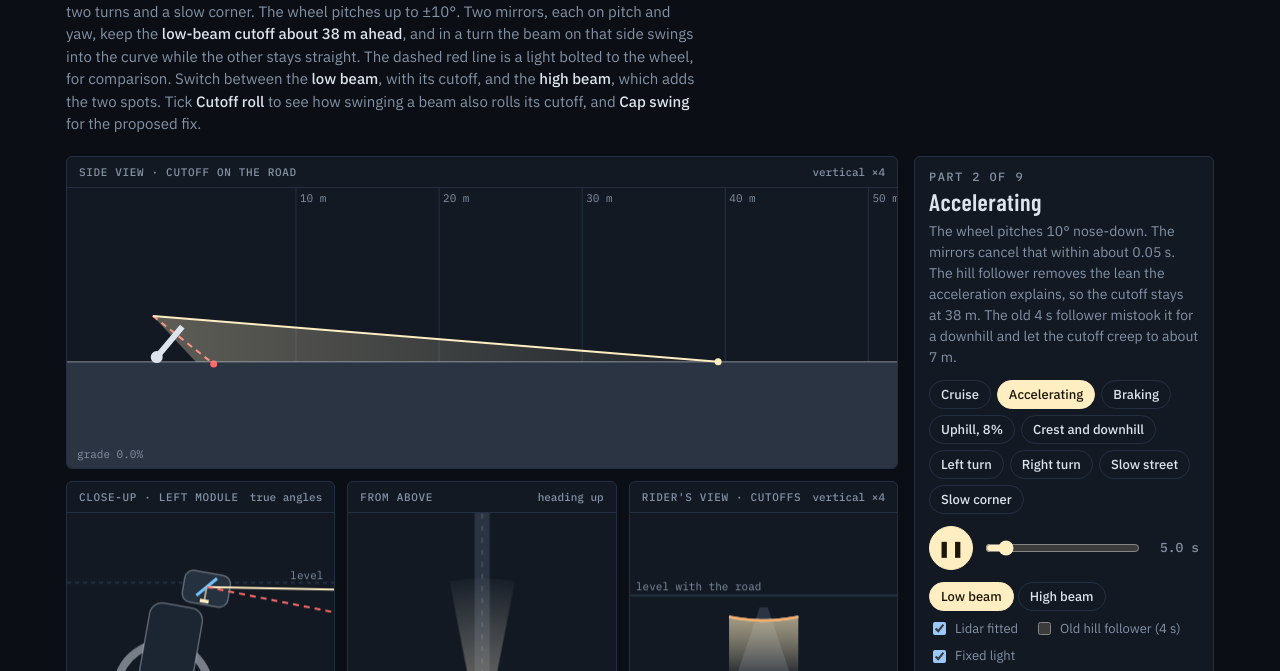
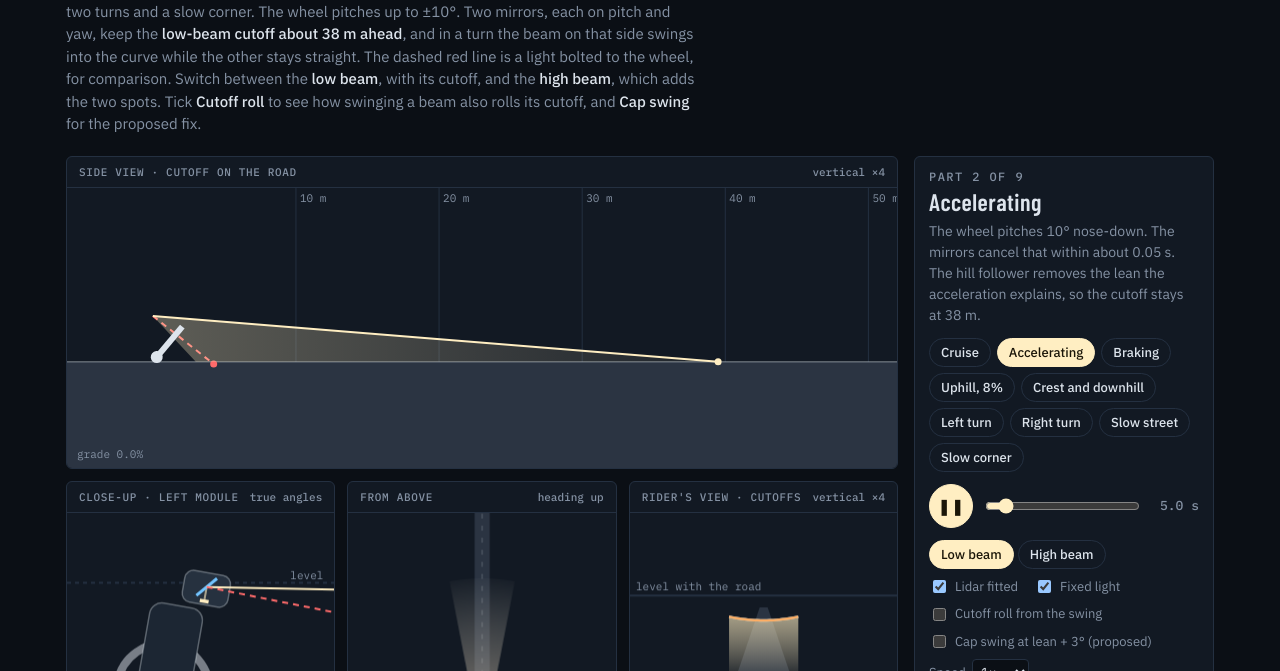
Before and after one commit to nijaba/euc-stabilized-headlight, a plain HTML site: page docs/v4-ride-demo.html in a window 1280 px wide. Shown: the part 122-793 px from the top of the page. Drawn offline with nearby package versions, Linux system fonts and the light colour scheme.

Commit message:
Ride demo: remove the old hill follower comparison
The 4 s follower was superseded on 2026-11-21. The checkbox, its code
path and the chapter text comparing against it are gone; the demo runs
only the adopted follower (firmware-spec §2).

Co-Authored-By: Claude Opus 5.5 <noreply@anthropic.com>

```diff
--- a/docs/v4-ride-demo.html
+++ b/docs/v4-ride-demo.html
@@ -131,7 +131,6 @@ select { font: 13px var(--f-body); background: var(--bg); color: var(--fg); bord
         <div class="opts">
           <span class="seg" role="group" aria-label="Beam mode"><button class="chip" id="modeLow" aria-pressed="true">Low beam</button><button class="chip" id="modeHigh" aria-pressed="false">High beam</button></span>
           <label><input type="checkbox" id="optLidar" checked> Lidar fitted</label>
-          <label><input type="checkbox" id="optHill"> Old hill follower (4 s)</label>
           <label><input type="checkbox" id="optFixed" checked> Fixed light</label>
           <label><input type="checkbox" id="optRoll"> Cutoff roll from the swing</label>
           <label><input type="checkbox" id="optCap"> Cap swing at lean + 3° (proposed)</label>
@@ -151,7 +150,7 @@ select { font: 13px var(--f-body); background: var(--bg); color: var(--fg); bord
       <ul>
         <li>Pitch follows firmware-spec §2: the mirror moves by <code>−err/2 + aim_down/2</code>, clamped to ±7.5°.</li>
         <li>With the lidar fitted, the road estimate blends 70% toward the slope it measures over the next 12 m, and ignores anything steeper than +12% (§8).</li>
-        <li><b>Hill follower</b> (firmware-spec §2, adopted 2026-11-21) removes the pitch the measured acceleration explains, then follows the road with a 0.3 s time constant, so a grade change settles in under 1 s. It freezes for 0.3 s after anything harder than 1 m/s². Tick “Old hill follower” to compare with the earlier 4 s version.</li>
+        <li><b>Hill follower</b> (firmware-spec §2, adopted 2026-11-21) removes the pitch the measured acceleration explains, then follows the road with a 0.3 s time constant, so a grade change settles in under 1 s. It freezes for 0.3 s after anything harder than 1 m/s².</li>
         <li>The wheel pitches up to ±10° when accelerating or braking (the balance angle for 1.7 m/s²). The servo moves the mirror at about 150°/s.</li>
         <li><b>Beam modes</b> (firmware-spec §7: click toggles low and high, hold flashes high). Low beam: the two FILIPPA optics, cutoff 1.2° down. High beam: adds the two spots, about 10° wide, which have no cutoff and reach about 160 m to 1 lux; for use without oncoming traffic. Each spot shares its module's mirror, so it levels and swings with that module's low beam. <b>Speed-based width</b> (firmware-spec §12, proposed): in high beam the two mirrors swing the spots apart by up to 5° each at 15 km/h or slower, narrowing to straight ahead at 40 km/h, so the high beam is about 20° wide when slow; the low beams spread with them.</li>
         <li>Head 0.8 m above the road, cutoff 1.2° down, so it meets a flat road about 38 m ahead.</li>
@@ -184,7 +183,7 @@ select { font: 13px var(--f-body); background: var(--bg); color: var(--fg); bord
 <script>
 (() => {
   const DT = 1 / 200, T_PLAY = 52, T_SIM = 58, G = 9.81;
-  const H_HEAD = 0.8, AIM = -1.2, TAU_ROAD = 4, MIR_MAX = 7.5;
+  const H_HEAD = 0.8, AIM = -1.2, MIR_MAX = 7.5;
   const YAW_OUT = 25, YAW_IN = 15, LOOK = 20, HALF_W = 11, CAP_MARGIN = 3;
   const D = Math.PI / 180;
   const clamp = (x, a, b) => Math.min(b, Math.max(a, x));
@@ -193,10 +192,10 @@ select { font: 13px var(--f-body); background: var(--bg); color: var(--fg); bord
 
   const CHAPTERS = [
     { t: 0, name: "Cruise", text: "Flat road at 29 km/h. Both mirrors sit at their trim and the cutoff meets the road about 38 m ahead." },
-    { t: 4, name: "Accelerating", text: "The wheel pitches 10° nose-down. The mirrors cancel that within about 0.05 s. The hill follower removes the lean the acceleration explains, so the cutoff stays at 38 m. The old 4 s follower mistook it for a downhill and let the cutoff creep to about 7 m." },
-    { t: 9, name: "Braking", text: "The wheel pitches 10° nose-up, the moment a fixed light shines into oncoming drivers' eyes. The mirrors tilt down by 5°. The cutoff stays at 38 m or closer. The old follower overshot to about 78 m." },
-    { t: 14, name: "Uphill, 8%", text: "The road estimate settles in under 1 s; the old follower took about 12 s. Either way, the rising road catches the beam short as the hill starts." },
-    { t: 22.5, name: "Crest and downhill", text: "Over the crest the estimate lags the falling road, so the beam points above it: about 2 s (the old follower: about 4 s). Most of what's left is geometry, a beam parallel to the climb passing over the top. The lidar sees the drop ahead and shortens it further." },
+    { t: 4, name: "Accelerating", text: "The wheel pitches 10° nose-down. The mirrors cancel that within about 0.05 s. The hill follower removes the lean the acceleration explains, so the cutoff stays at 38 m." },
+    { t: 9, name: "Braking", text: "The wheel pitches 10° nose-up, the moment a fixed light shines into oncoming drivers' eyes. The mirrors tilt down by 5°. The cutoff stays at 38 m or closer." },
+    { t: 14, name: "Uphill, 8%", text: "The road estimate settles in under 1 s, but the rising road catches the beam short as the hill starts." },
+    { t: 22.5, name: "Crest and downhill", text: "Over the crest the estimate lags the falling road, so the beam points above it for about 2 s. Most of what's left is geometry, a beam parallel to the climb passing over the top. The lidar sees the drop ahead and shortens it further." },
     { t: 31, name: "Left turn", text: "20 m radius at 29 km/h: about 18° of lean. The left beam swings up to 25° into the curve, toward the road 20 m ahead. The right beam stays straight ahead, so the road you're about to leave and anything coming the other way stay lit. Each mirror also tilts to undo the lean." },
     { t: 37, name: "Right turn", text: "The same turn to the right: now the right beam swings into the curve and the left one stays straight. The fixed light shines straight ahead only, with its cutoff tilted by the full lean." },
     { t: 43, name: "Slow street", text: "Slowing to about 13 km/h on a dark street. In high beam the two spots swing apart by up to 5° each, so the high beam is about 20° wide when slow and narrows back to a pencil beam by 40 km/h (proposed, firmware-spec §12). Switch to High beam to see it." },
@@ -242,11 +241,11 @@ select { font: 13px var(--f-body); background: var(--bg); color: var(--fg); bord
       const grade = gradeAt(s);
       const pitch = grade - Math.atan(ACC[i] / G) / D; // nose down when accelerating, up when braking (±10°)
       const lean = Math.atan(v * w / G) / D;           // + = leaning left
-      if (opt.newHill) {                               // proposed: remove the acceleration's pitch, follow with τ = 0.3 s
+      {                                                // hill follower (§2): remove the acceleration's pitch, follow with τ = 0.3 s
         const raw = pitch + Math.atan(ACC[i] / G) / D; // K_TILT = 1, a_long from a perfect IMU
         hold = Math.abs(ACC[i]) > 1 ? 0.3 : Math.max(0, hold - DT);
         if (hold === 0) roadImu += (raw - roadImu) * DT / 0.3;
-      } else roadImu += (pitch - roadImu) * DT / TAU_ROAD;
+      }
       let road = roadImu;
       if (lidar) {
         const slope = (zAt(s + 12) - zAt(s)) / 12;
@@ -571,7 +570,7 @@ select { font: 13px var(--f-body); background: var(--bg); color: var(--fg); bord
   }
 
   // ---------- controls ----------
-  const opt = { high: false, lidar: true, fixed: true, speed: 1, newHill: true, roll: false, cap: false };
+  const opt = { high: false, lidar: true, fixed: true, speed: 1, roll: false, cap: false };
   const chipsEl = document.getElementById("chips");
   CHAPTERS.forEach((c, k) => { const b = document.createElement("button"); b.className = "chip"; b.id = "chip" + k; b.textContent = c.name; b.setAttribute("aria-pressed", "false"); b.onclick = () => { t = c.t + 0.001; render(); }; chipsEl.appendChild(b); });
   const playBtn = document.getElementById("play"), scrub = document.getElementById("scrub"), clock = document.getElementById("clock");
@@ -582,7 +581,6 @@ select { font: 13px var(--f-body); background: var(--bg); color: var(--fg); bord
   playBtn.onclick = () => setPlay(!playing);
   scrub.oninput = () => { t = +scrub.value; render(); };
   document.getElementById("optLidar").onchange = e => { opt.lidar = e.target.checked; simulate(opt.lidar); render(); };
-  document.getElementById("optHill").onchange = e => { opt.newHill = !e.target.checked; simulate(opt.lidar); render(); };
   const setMode = h => { opt.high = h; simulate(opt.lidar); document.getElementById("modeLow").setAttribute("aria-pressed", String(!h)); document.getElementById("modeHigh").setAttribute("aria-pressed", String(h)); render(); };
   document.getElementById("modeLow").onclick = () => setMode(false);
   document.getElementById("modeHigh").onclick = () => setMode(true);
```
Also changed, not shown: 1 other file.
